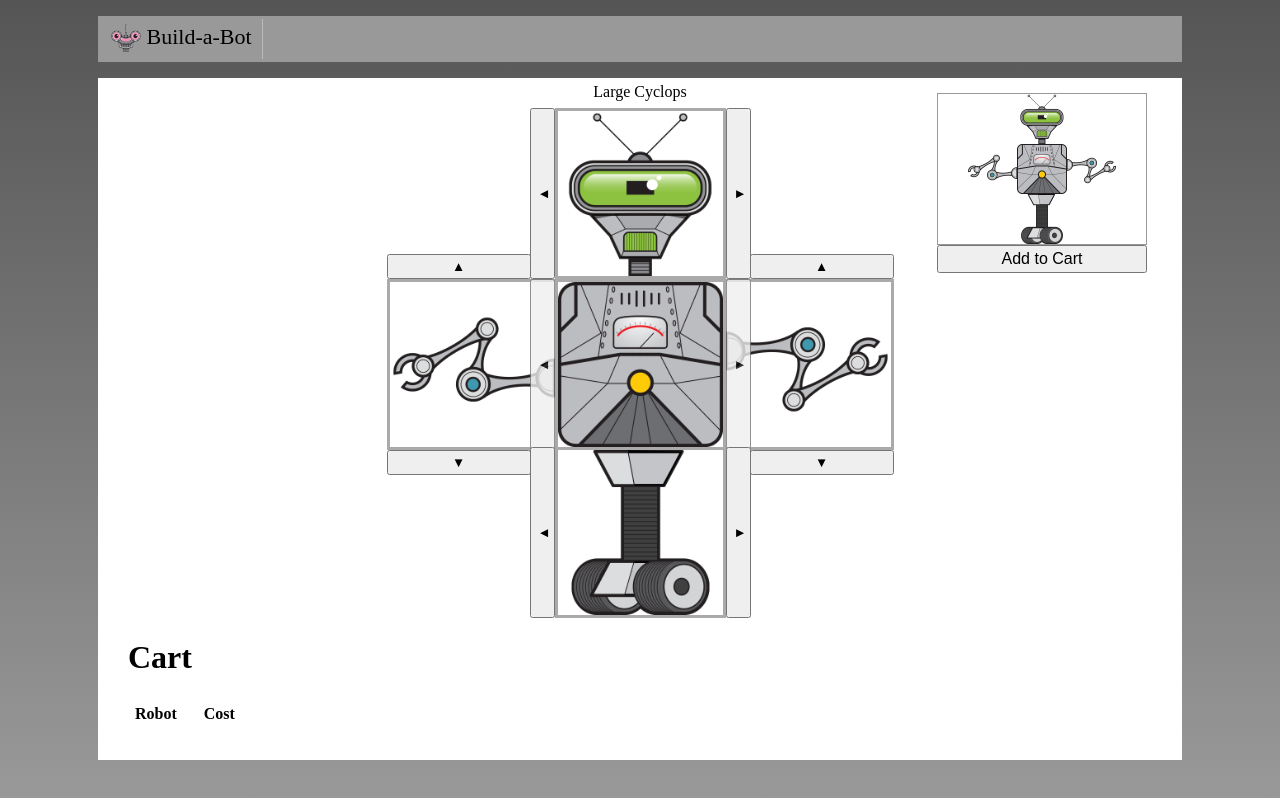
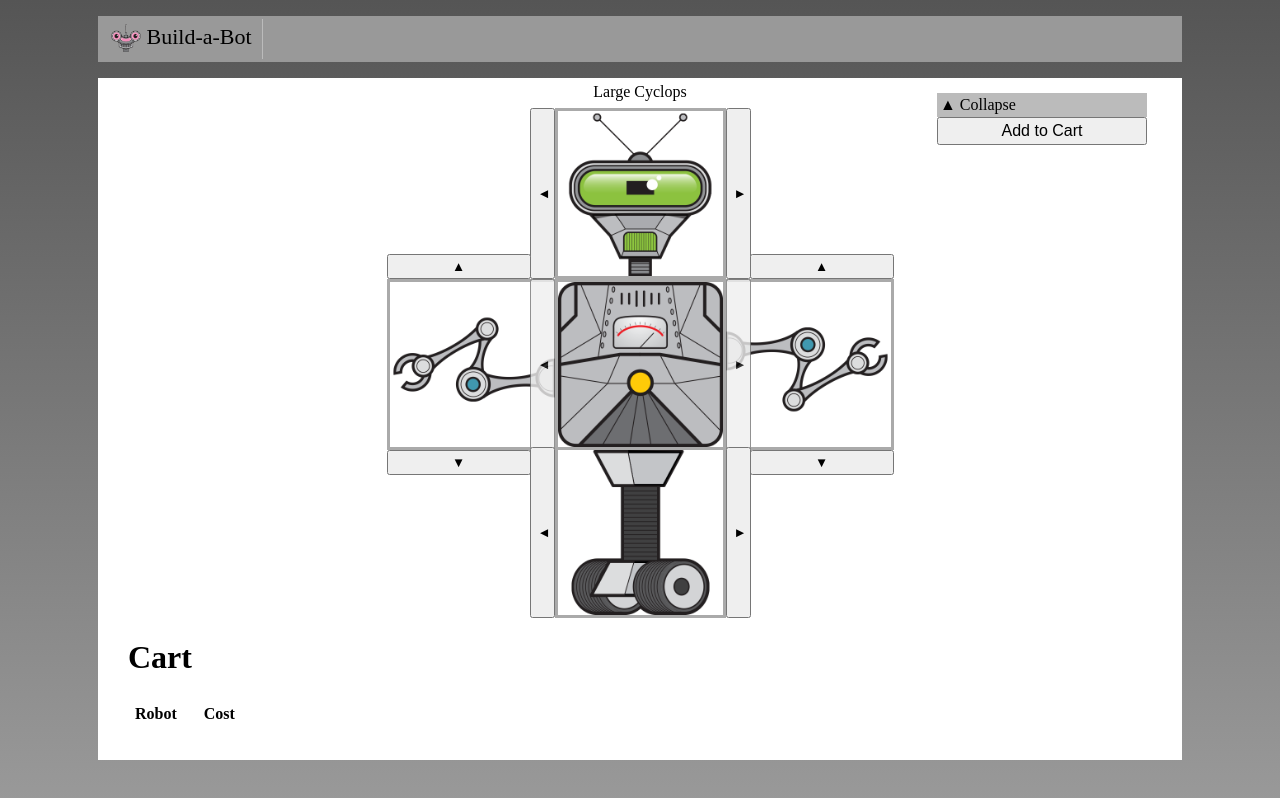
Before and after one commit to guillermorangel/gettingagoodvue, a Vue app in the folder build-a-bot/: page / in a window 1280 px wide. Built offline with nearby package versions, Linux system fonts and the light colour scheme.

Commit message:
Create collapsible section shared component

```diff
--- a/build-a-bot/src/components/robot/RobotBuilder.vue
+++ b/build-a-bot/src/components/robot/RobotBuilder.vue
@@ -1,6 +1,7 @@
 <template>
   <div class="content">
       <div class="preview">
+        <CollapsibleSection>
           <div class="preview-content">
             <div class="top-row">
               <img :src="selectedRobot.head.src"/>
@@ -14,6 +15,7 @@
               <img :src="selectedRobot.base.src"/>
             </div>
           </div>
+        </CollapsibleSection>
         <button class="add-to-cart" @click="addToCart()">Add to Cart</button>
       </div>
     <div class="top-row">
@@ -68,11 +70,12 @@
 
 <script>
 import availableParts from '../../data/parts';
+import CollapsibleSection from '../shared/CollapsibleSection.vue';
 import PartSelector from './PartSelector.vue';
 
 export default {
   name: 'RobotBuilder',
-  components: { PartSelector },
+  components: { PartSelector, CollapsibleSection },
   data() {
     return {
       availableParts,
--- /dev/null
+++ b/build-a-bot/src/components/shared/CollapsibleSection.vue
@@ -0,0 +1,27 @@
+<template>
+  <div>
+    <div class="header">
+      <span v-if="open" @click="open = !open" >&#x25B2; Collapse</span>
+      <span v-if="!open" @click="open = !open">&#x25BC; Expand</span>
+    </div>
+  </div>
+</template>
+
+<script>
+export default {
+  name: 'CollapsibleSection',
+  data() {
+    return {
+      open: true,
+    };
+  },
+};
+</script>
+
+<style scoped>
+  .header {
+    background-color: #bbb;
+    padding: 3px;
+    cursor: pointer;
+  }
+</style>
```
Lines whose indentation alone changed are shown as unchanged.
